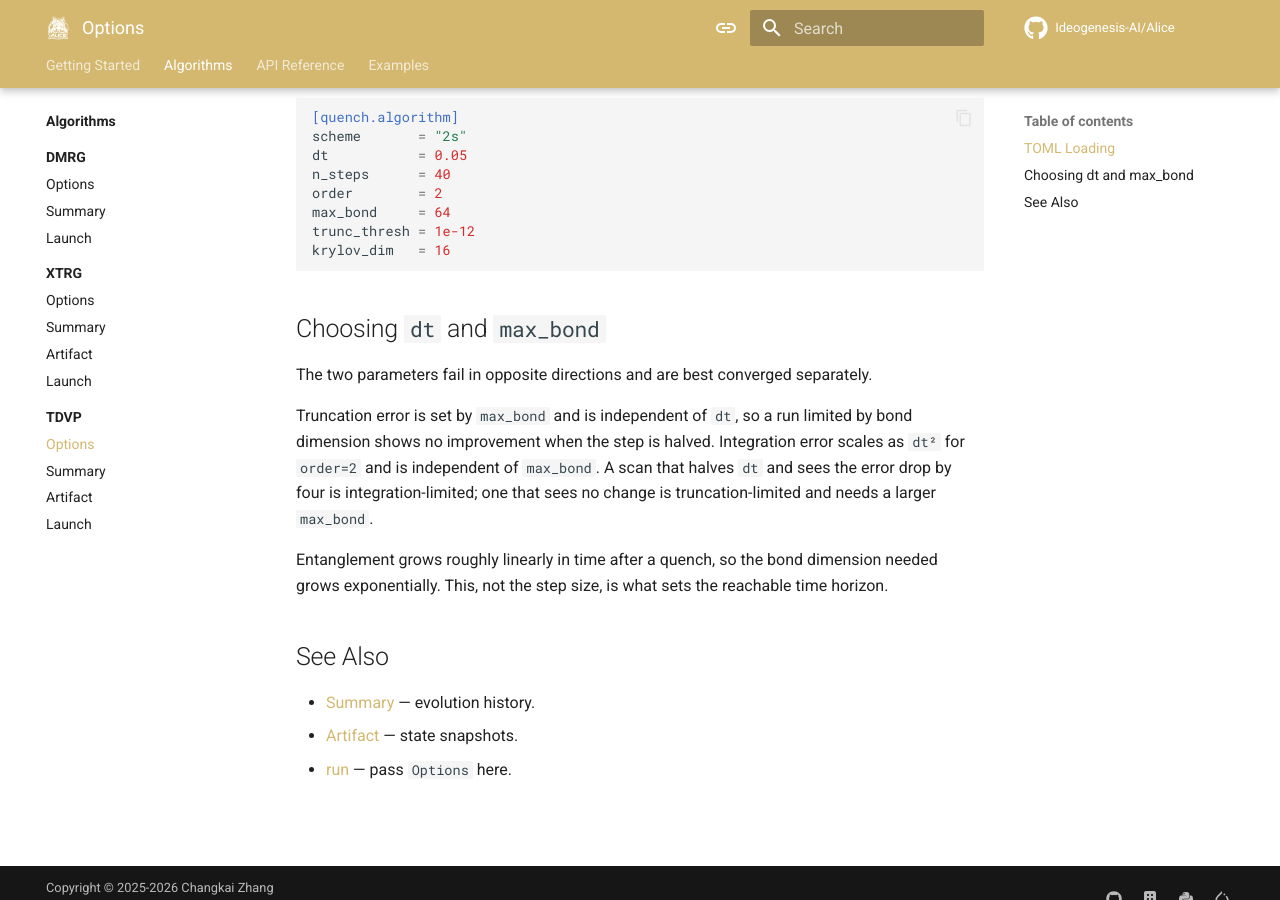
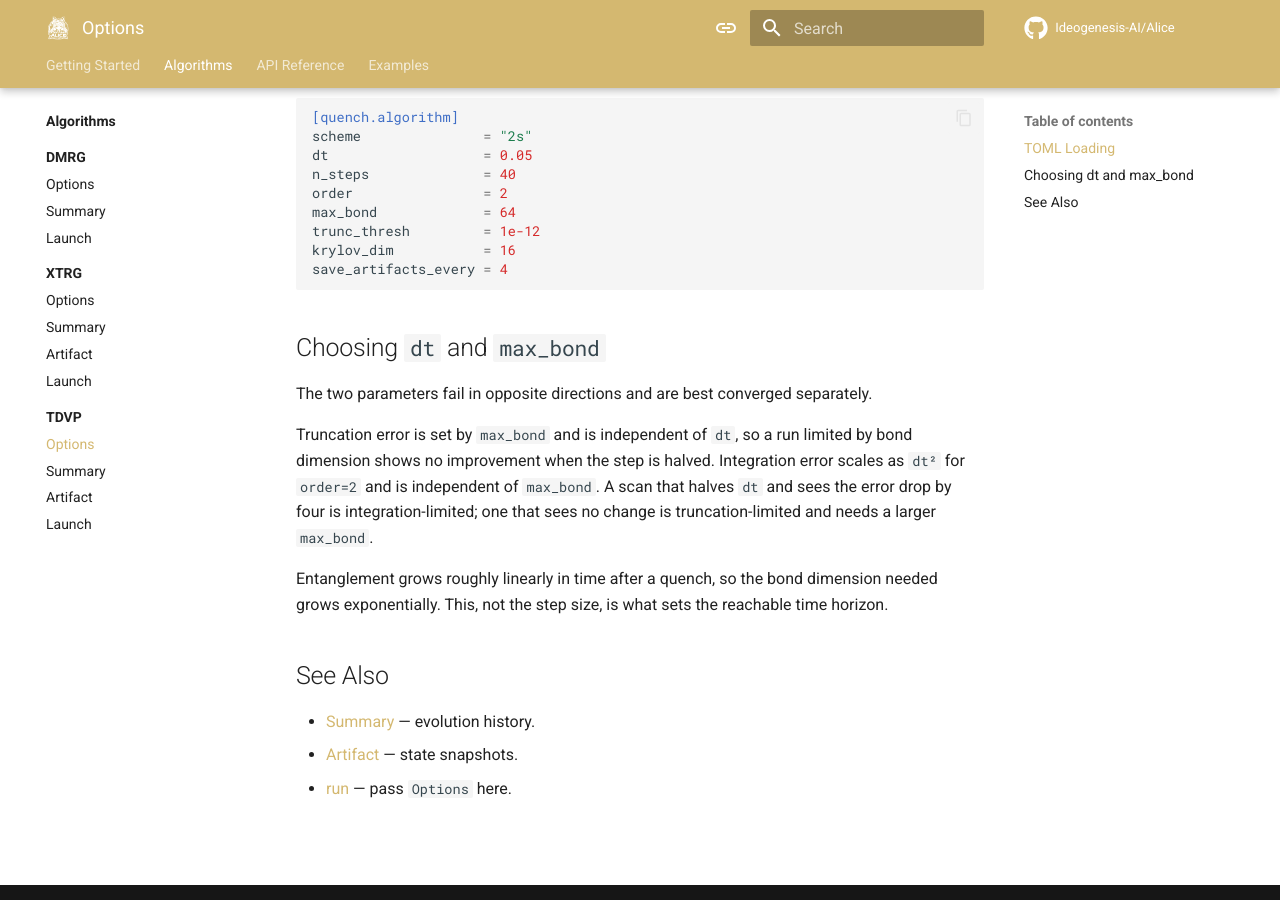
Before and after one commit to Ideogenesis-AI/Alice, an MkDocs documentation site: the page built from docs/algorithms/tdvp/options.md, in a window 1280 px wide and 900 px high, scrolled down 608 px. Built offline with MkDocs 1.6.1 and Material for MkDocs 9.7.7, drawn with Linux system fonts in a browser that asks for light colours; comment, search, counter and statistics services are not loaded.

Commit message:
Update TDVP options documentation to include new parameter
Enhanced the TDVP options documentation by adding the `save_artifacts_every` parameter to the TOML configuration example. This update clarifies the usage of this parameter, ensuring users have comprehensive guidance on configuring the TDVP algorithm for artifact management during simulations.

````diff
--- a/docs/algorithms/tdvp/options.md
+++ b/docs/algorithms/tdvp/options.md
@@ -24,13 +24,14 @@ Example TOML block:
 
 ```toml
 [quench.algorithm]
-scheme       = "2s"
-dt           = 0.05
-n_steps      = 40
-order        = 2
-max_bond     = 64
-trunc_thresh = 1e-12
-krylov_dim   = 16
+scheme               = "2s"
+dt                   = 0.05
+n_steps              = 40
+order                = 2
+max_bond             = 64
+trunc_thresh         = 1e-12
+krylov_dim           = 16
+save_artifacts_every = 4
 ```
 
 ## Choosing `dt` and `max_bond`
````
